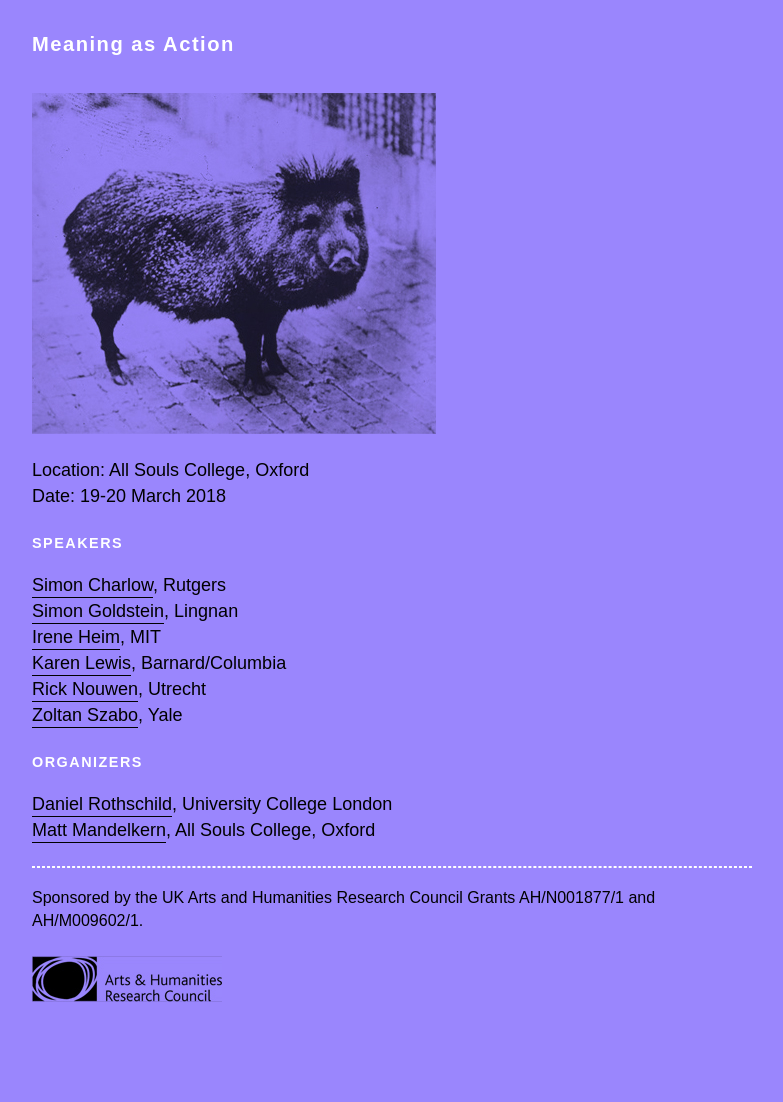
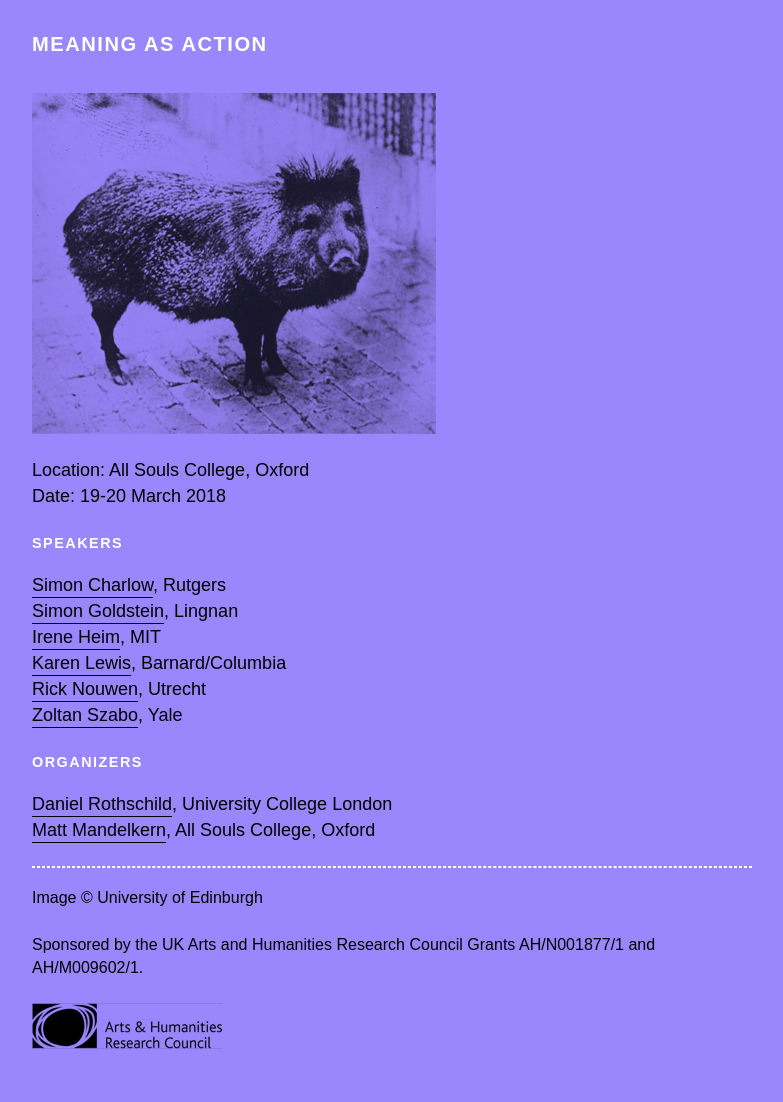
Before and after one commit to danielrothschild/danielrothschild.github.io, a Jekyll site: the page built from _pages/44_dynsem2.md, in a window 1280 px wide. Shown: the whole page, without its empty margins (248-1031 px from the left). Built offline with Jekyll 4.4.1, drawn with Linux system fonts in a browser that asks for light colours; comment, search, counter and statistics services are not loaded; before the commit the page ends 1055 px from its top, so only the background shows below that.

Commit message:
copyright

```diff
--- a/_pages/44_dynsem2.md
+++ b/_pages/44_dynsem2.md
@@ -7,7 +7,7 @@ date: 19-20 March 2018
 ---
 
 
-#####  Meaning as Action
+#####  MEANING AS ACTION
 
 
 
@@ -33,6 +33,10 @@ Date: 19-20 March 2018
 
 ---
 <span class ="smaller">
+Image © University of Edinburgh
+</span>
+
+<span class ="smaller">
 Sponsored by the UK Arts and Humanities Research Council Grants AH/N001877/1 and AH/M009602/1.
 </span>
 
```
